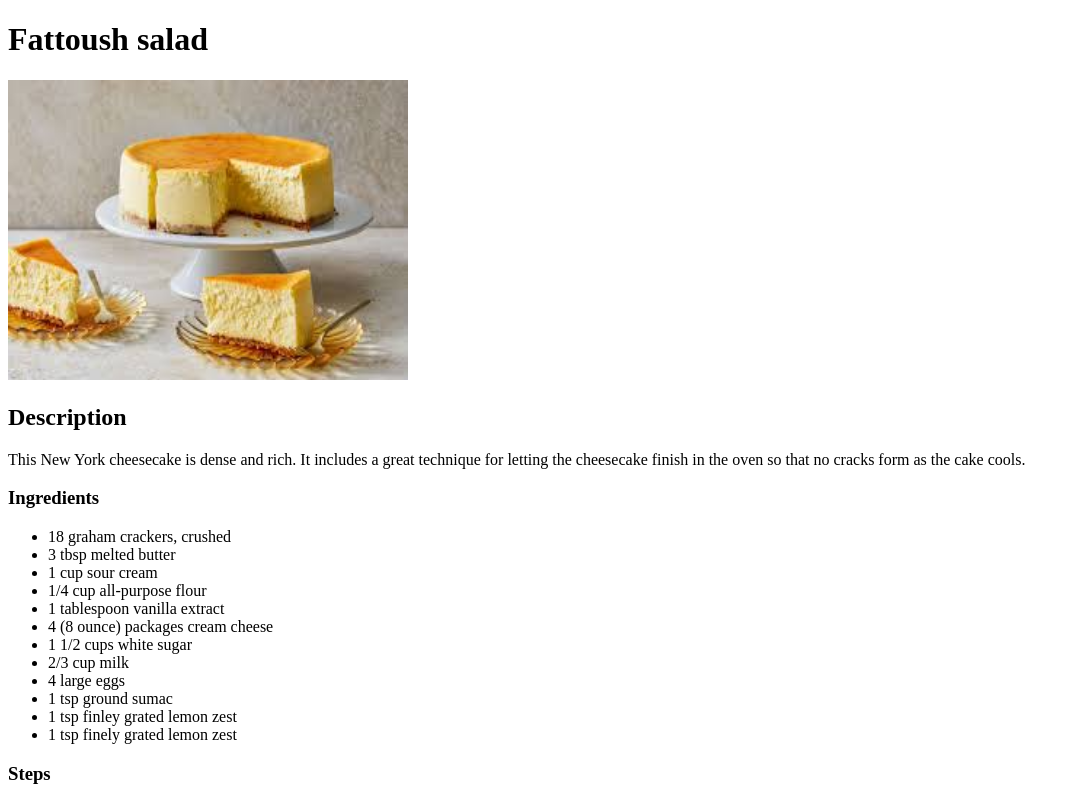
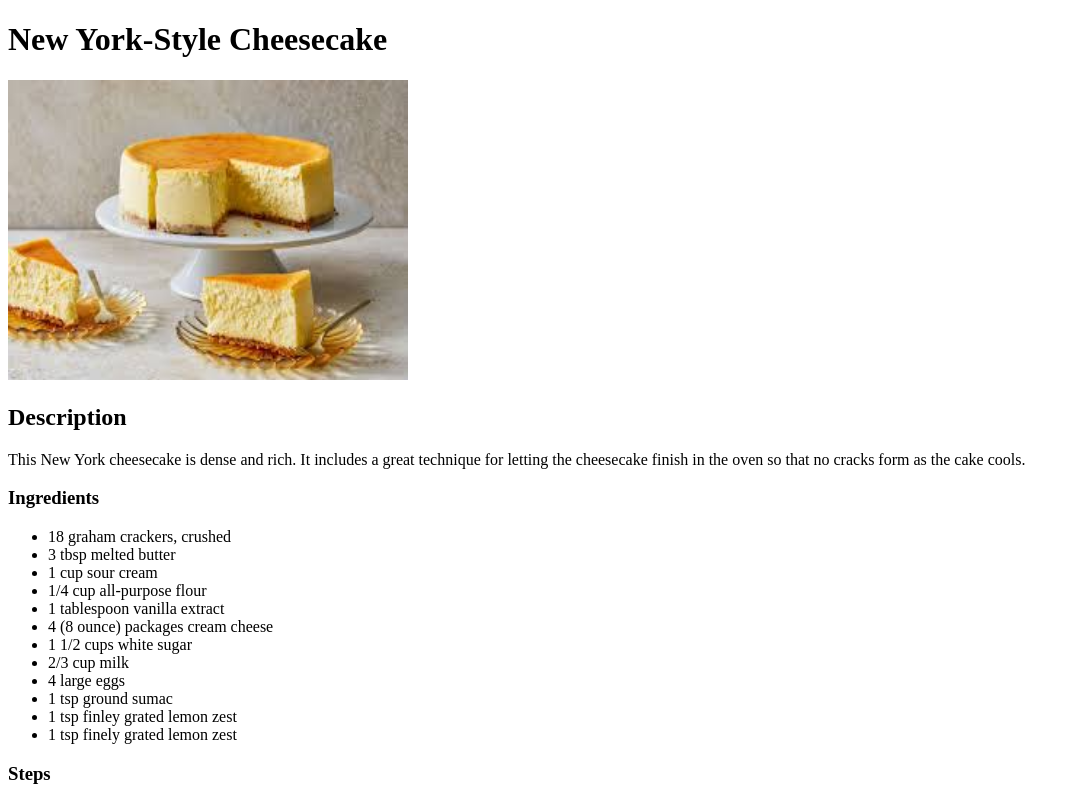
Before and after one commit to HadiAlrihani/odin-recipes, a plain HTML site: page recipes/cheesecake.html in a window 1280 px wide. Shown: the top 800 px of the page, without its empty margins (0-1076 px from the left). Drawn offline with Linux system fonts and the light colour scheme.

Commit message:
Fix typo in 'cheesecake.html'
Added the proper heading to the page 'cheesecake.html'.

```diff
--- a/recipes/cheesecake.html
+++ b/recipes/cheesecake.html
@@ -6,7 +6,7 @@
     <title>Document</title>
 </head>
 <body>
-    <h1>Fattoush salad</h1>
+    <h1>New York-Style Cheesecake</h1>
     <img src="../images/cheesecake.jpg" alt="New York-Style Cheesecake" height="300" width="400">
 
     <h2>Description</h2>
```
